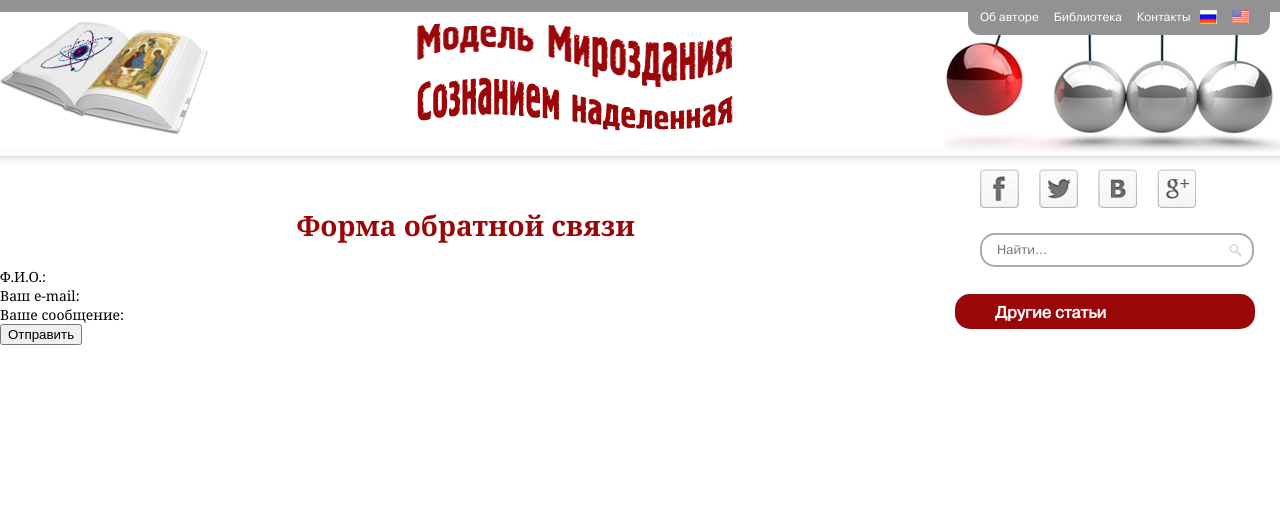
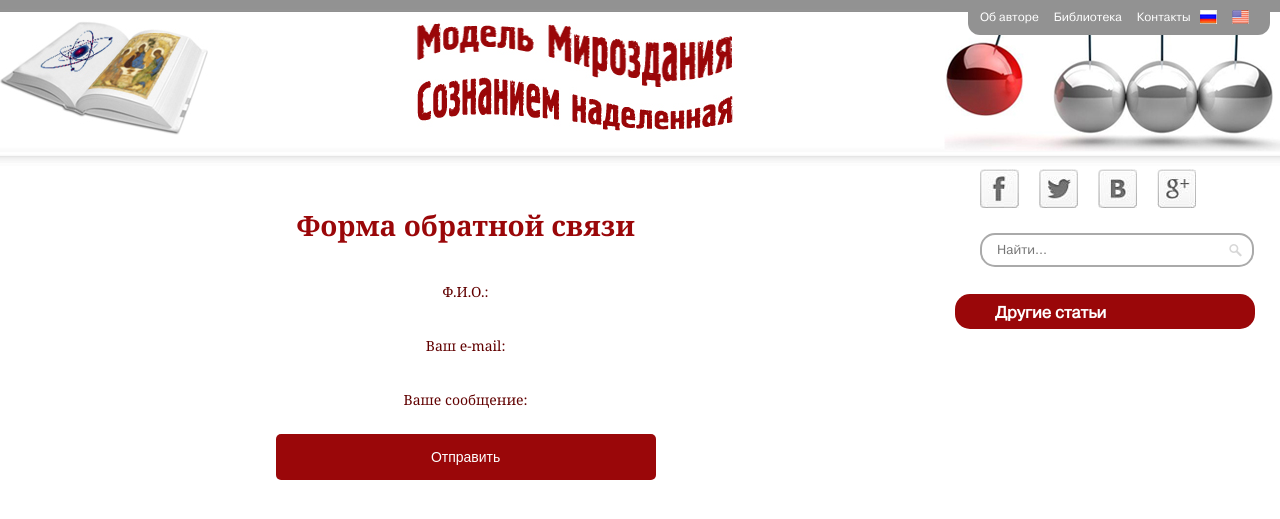
Before and after one commit to Noel218/universe, a Django app: template templates/contacts.html in a window 1280 px wide. Shown: the top 519 px of the page. Run offline with Django 3.2, Linux system fonts and the light colour scheme; the template is opened without the code that fills it, so the values that code supplies are empty; parts of the project's set-up code (start-up, migrations or seed data) failed here and were passed over; some libraries are stand-ins or nearby versions.

Commit message:
contacts_form css

```diff
--- a/media/css/style.css
+++ b/media/css/style.css
@@ -237,3 +237,41 @@ ul#other_news li h4{margin: auto;text-align: center;color: #9a0709;font-size: 16
 ul#other_news li img{margin: 10px;float: none}
 ul#other_news li p{clear: both;text-align: justify;width: 350px;display: inline-block;}
 ul#other_news li p:hover{color: #9a0709}
+
+form.contact{
+  width: 440px;
+  margin: 10px auto;
+  text-align: center;
+}
+form.contact div.field{
+  width: 400px;
+  padding: 15px;
+  margin: 5px;
+  color: #610000;
+}
+form.contact div.field input, form.contact div.field textarea{
+  width: 85%;
+  padding: 15px;
+  margin: 5px;
+  color: #610000;
+  border-radius: 5px;
+  border: 3px solid #9a0709;
+  font-size: 1em;
+}
+form.contact input.button {
+  background: #9a0709;
+  padding: 15px;
+  border: none;
+  border-radius: 5px;
+  -moz-border-radius: 5px;
+  -webkit-border-radius: 5px;
+  color: #fff;
+  text-decoration: none;
+  cursor: pointer;
+  font-size: 0.9em;
+  width: 380px;
+  height: auto;
+  margin: 5px 0;
+  text-align: center;
+  font-size: 1em;
+}
--- a/templates/contacts.html
+++ b/templates/contacts.html
@@ -6,11 +6,11 @@
 {% block content %}
 <h2>Форма обратной связи</h2>
     {% if form.errors %}
-                <p style="color: red;">
-                    Пожалуйста исправьте следующие ошибки.
-                </p>
-                {% endif %}
-                <form method="POST">{% csrf_token %}
+        <p style="color: red;">
+            Пожалуйста исправьте следующие ошибки.
+        </p>
+        {% endif %}
+        <form method="POST" class="contact">{% csrf_token %}
         <div class="field">
             <label for="id_name">Ф.И.О.:</label>
             {{ form.name }}
```
